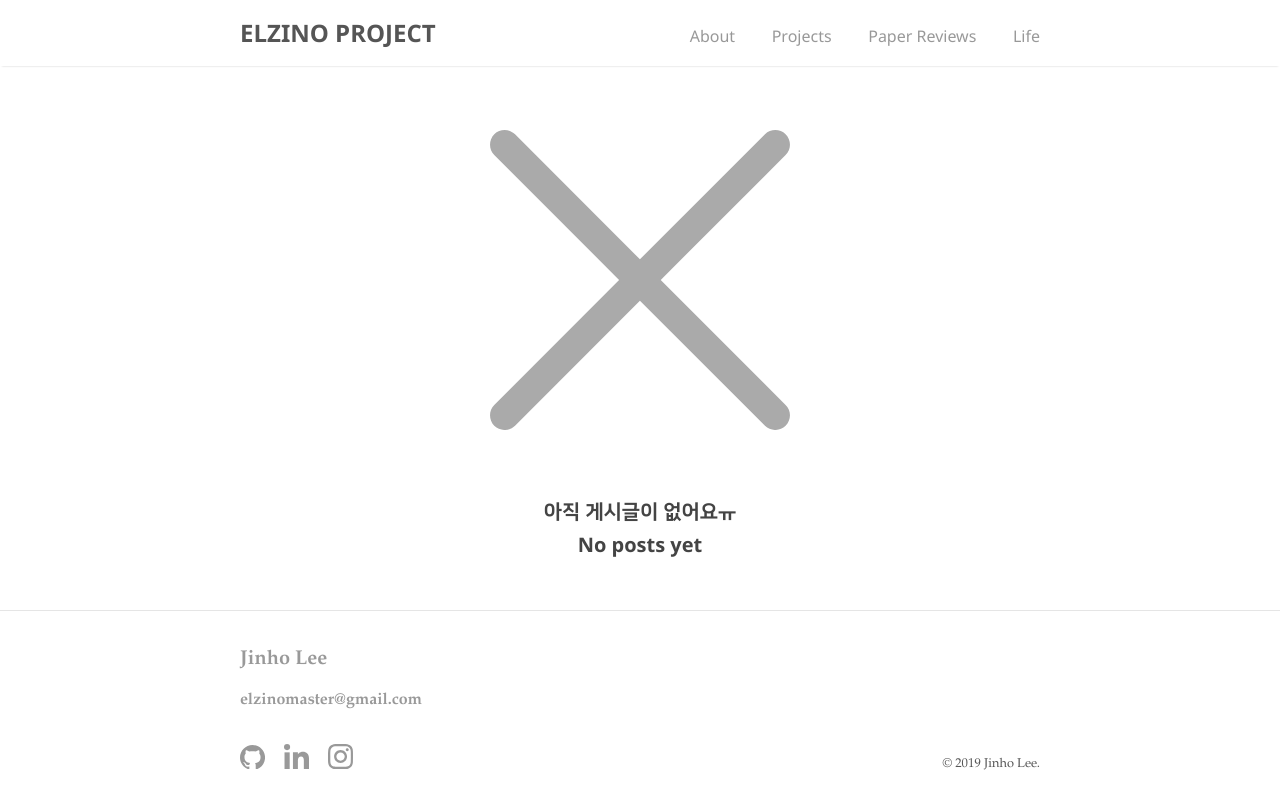
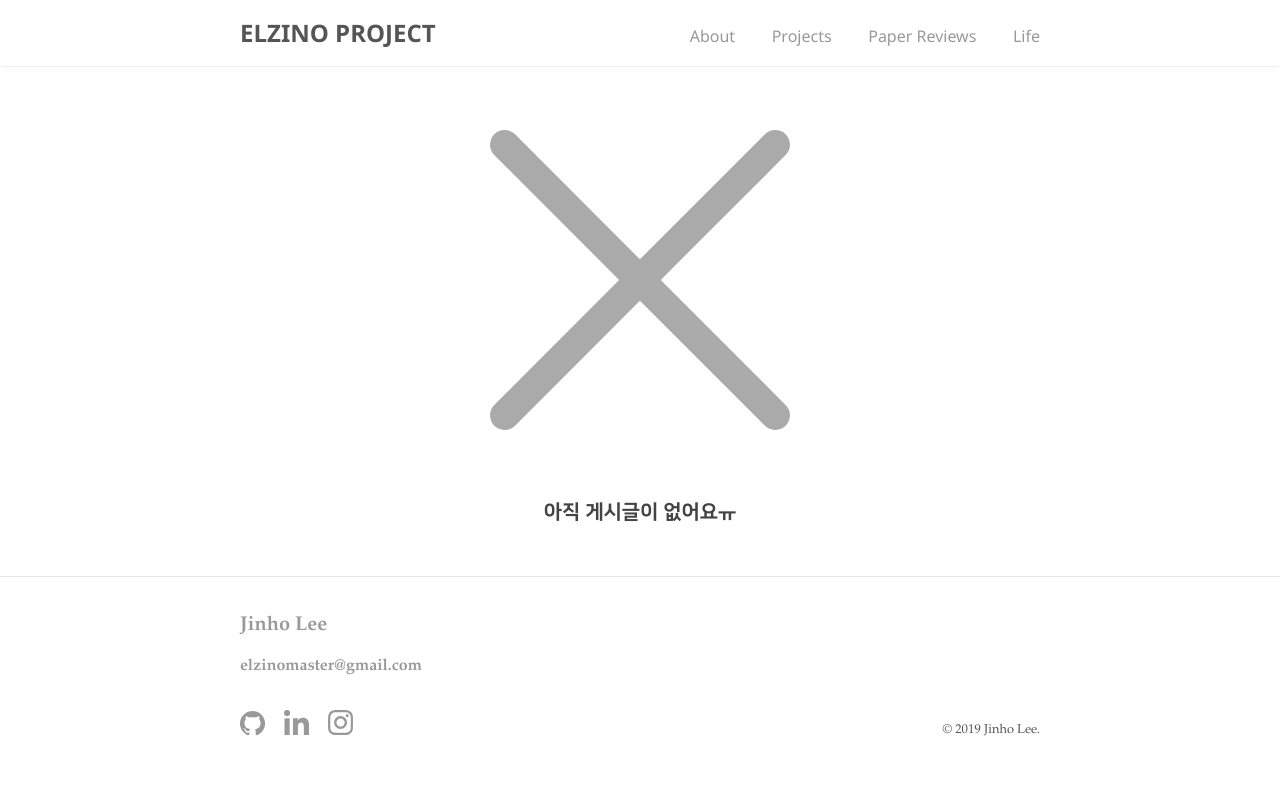
Before and after one commit to elzino/elzino.github.io, a Jekyll site: the page built from _categories/life.html, in a window 1280 px wide. Shown: the top 809 px of the page. Built offline with Jekyll 4.4.1, drawn with Linux system fonts in a browser that asks for light colours; some web fonts are replaced; the list of posts is cut into pages by our own code.

Commit message:
update license and resize x mark in no posts page

```diff
--- a/_includes/no_posts.html
+++ b/_includes/no_posts.html
@@ -9,7 +9,6 @@
         </svg>
     </div>
     <div class="no_posts_description">
-        아직 게시글이 없어요ㅠ<br/>
-        No posts yet
+        아직 게시글이 없어요ㅠ
     </div>
 </div>
--- a/_sass/elzino/_no_posts.scss
+++ b/_sass/elzino/_no_posts.scss
@@ -6,6 +6,9 @@
     display:block;
     margin:auto;
     height: 300px;
+    @media (max-width: 600px) {
+        height: 200px;
+    }
 }
 
 .no_posts_description {
```
Also changed, not shown: 1 other file.
